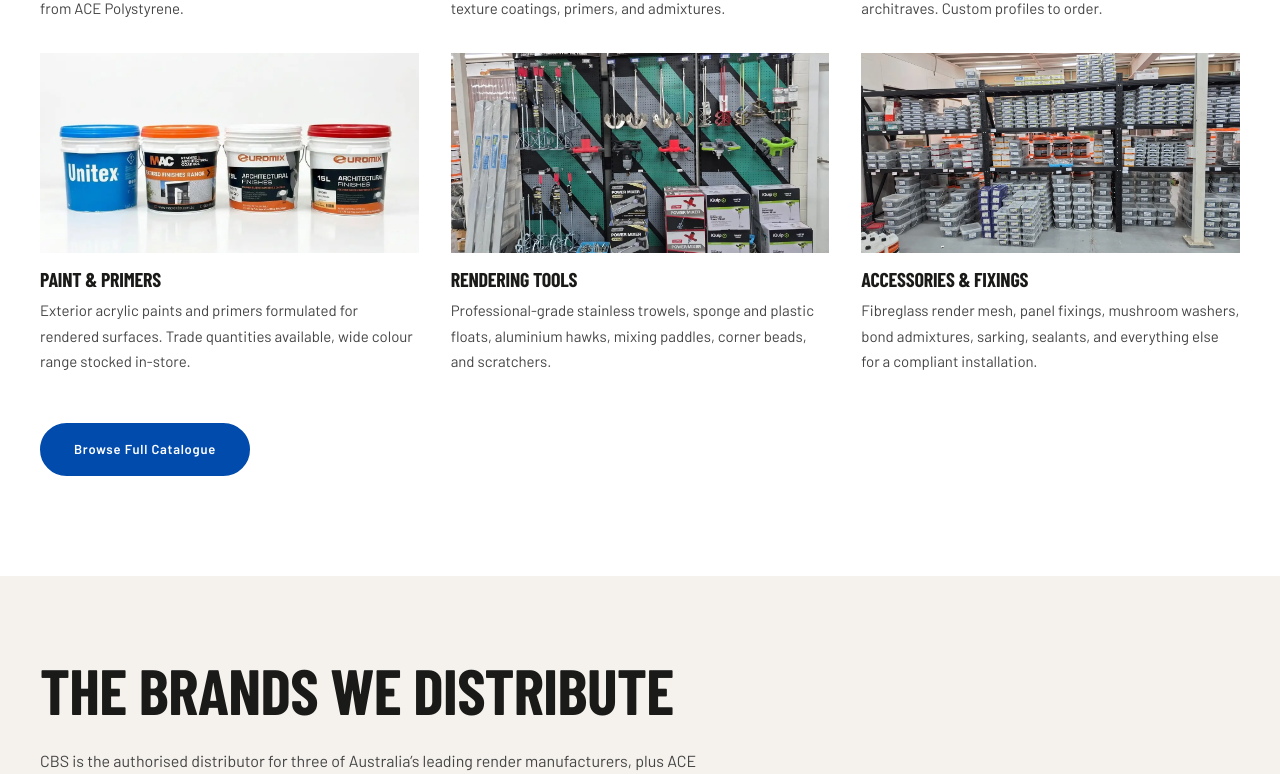
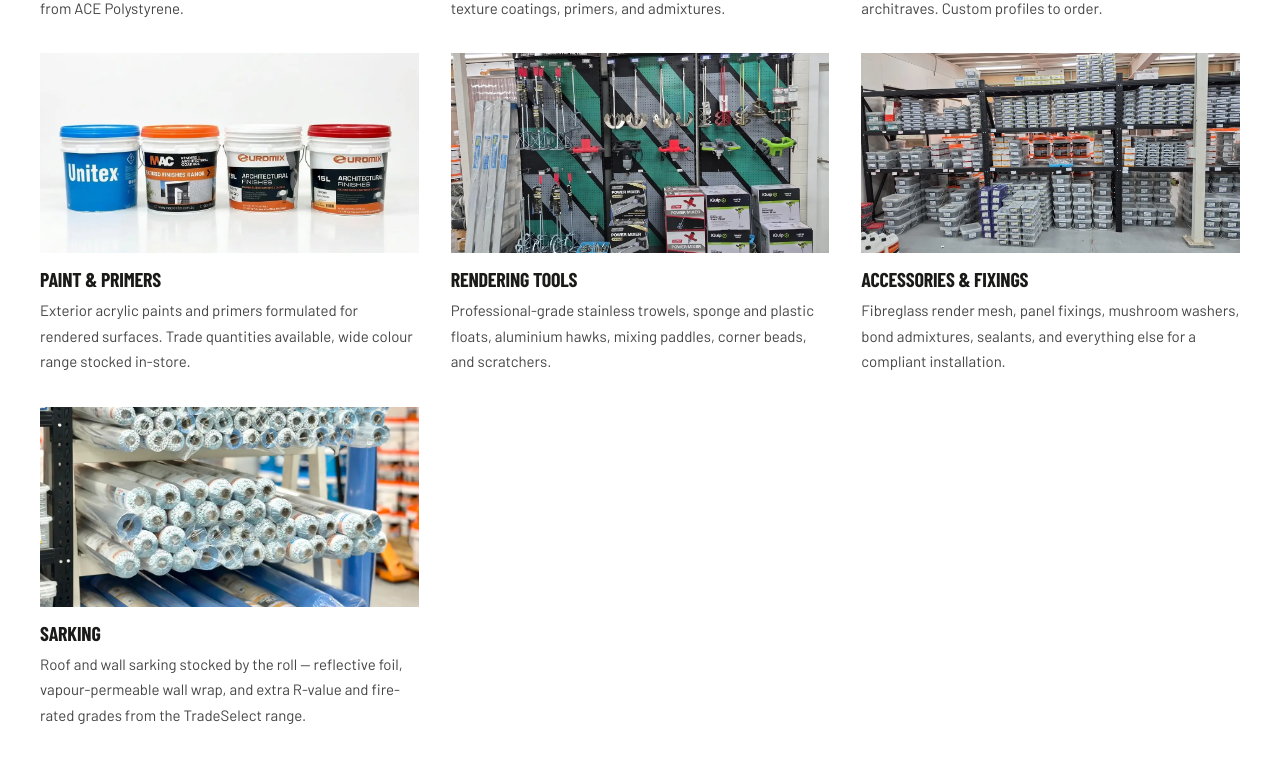
Before and after one commit to hakondigital/cbsvillawoodfinal, a Next.js app: page /about in a window 1280 px wide. Shown: the part 3114-3888 px from the top of the page. Built offline with nearby package versions, Linux system fonts and the light colour scheme; a web font is replaced by a local one.

Commit message:
About page: Sarking card added to What We Carry
Co-Authored-By: Claude Fable 5.1 <noreply@anthropic.com>

```diff
--- a/app/about/page.tsx
+++ b/app/about/page.tsx
@@ -140,8 +140,14 @@ export default function AboutPage() {
               },
               {
                 title: 'Accessories & Fixings',
-                desc: 'Fibreglass render mesh, panel fixings, mushroom washers, bond admixtures, sarking, sealants, and everything else for a compliant installation.',
+                desc: 'Fibreglass render mesh, panel fixings, mushroom washers, bond admixtures, sealants, and everything else for a compliant installation.',
                 image: '/images/villawood-fixings-shelving.webp',
+              },
+              {
+                title: 'Sarking',
+                // TODO(client): confirm the sarking grades/brands wording (photo shows the TradeSelect rack).
+                desc: 'Roof and wall sarking stocked by the roll — reflective foil, vapour-permeable wall wrap, and extra R-value and fire-rated grades from the TradeSelect range.',
+                image: '/images/villawood-sarking-rack.webp',
               },
             ].map((item) => (
               <div key={item.title}>
```
